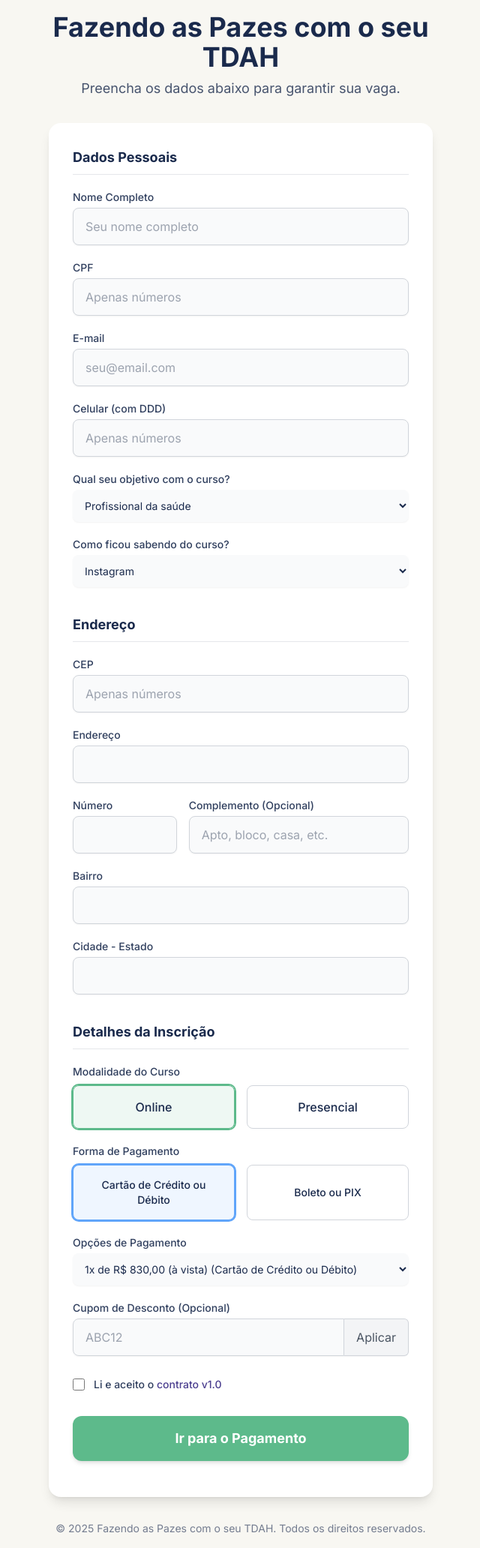
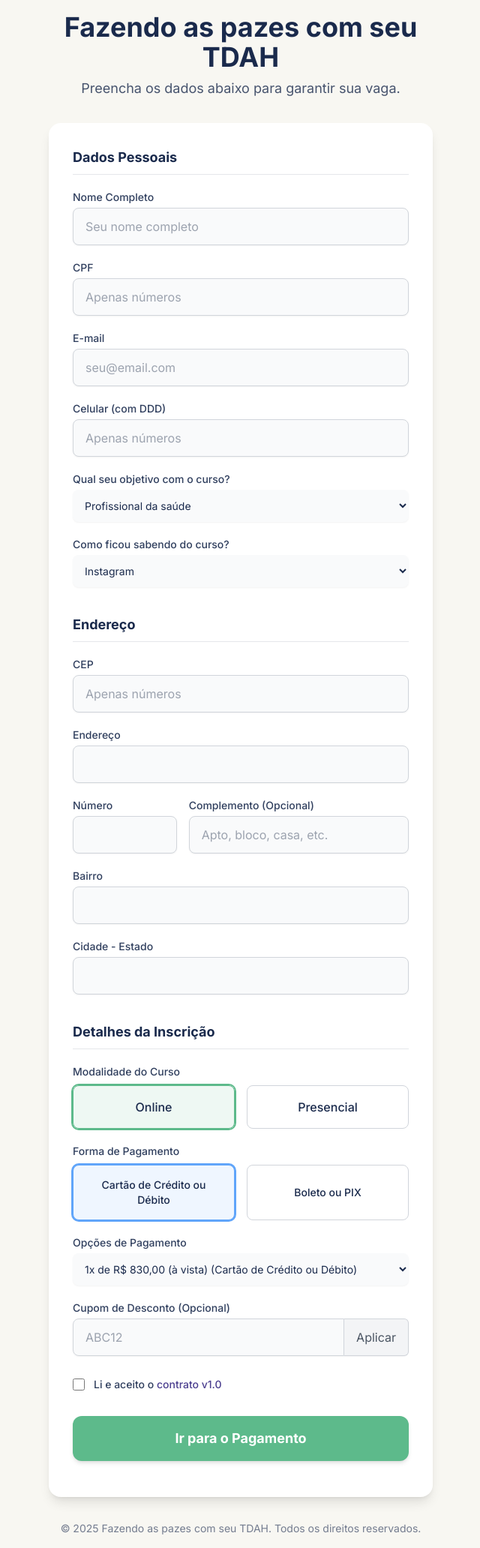
Before and after one commit to engeduardopds/projeto-tdah-inscricao, a website: page index.html in a window 1280 px wide. Shown: the whole page at 75% size, without its empty margins (319-959 px from the left). Drawn offline with nearby package versions, Linux system fonts and the light colour scheme.

Commit message:
Update index.html

```diff
--- a/index.html
+++ b/index.html
@@ -3,7 +3,7 @@
 <head>
     <meta charset="UTF-8">
     <meta name="viewport" content="width=device-width, initial-scale=1.0">
-    <title>Fazendo as Pazes com o seu TDAH - Inscrição</title>
+    <title>Fazendo as pazes com seu TDAH - Inscrição</title>
     <script src="https://cdn.tailwindcss.com"></script>
     <link rel="preconnect" href="https://fonts.googleapis.com">
     <link rel="preconnect" href="https://fonts.gstatic.com" crossorigin>
@@ -33,7 +33,7 @@
 
         <!-- Header -->
         <header class="text-center mb-8">
-            <h1 class="text-3xl md:text-4xl font-bold text-[#1A2A4C]">Fazendo as Pazes com o seu TDAH</h1>
+            <h1 class="text-3xl md:text-4xl font-bold text-[#1A2A4C]">Fazendo as pazes com seu TDAH</h1>
             <p class="mt-2 text-lg text-[#1A2A4C]/80">Preencha os dados abaixo para garantir sua vaga.</p>
         </header>
 
@@ -175,7 +175,7 @@
 
         </main>
         <footer class="text-center mt-8">
-            <p class="text-sm text-[#1A2A4C]/60">&copy; 2025 Fazendo as Pazes com o seu TDAH. Todos os direitos reservados.</p>
+            <p class="text-sm text-[#1A2A4C]/60">&copy; 2025 Fazendo as pazes com seu TDAH. Todos os direitos reservados.</p>
         </footer>
 
     </div>
```
Lines whose indentation alone changed are shown as unchanged.
